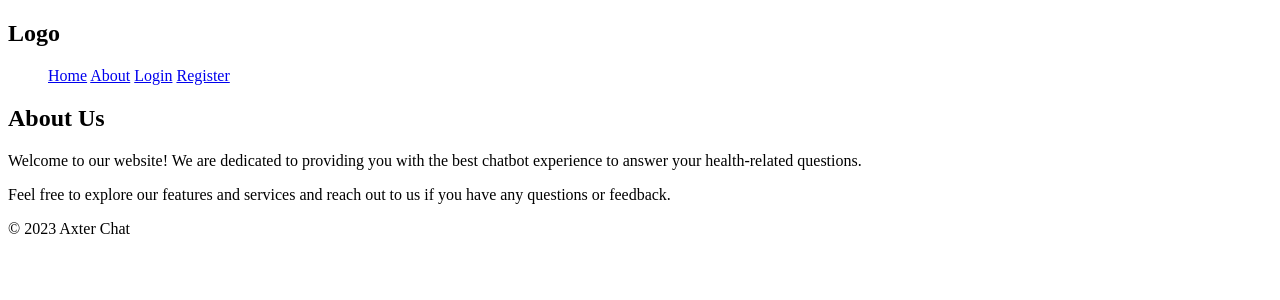
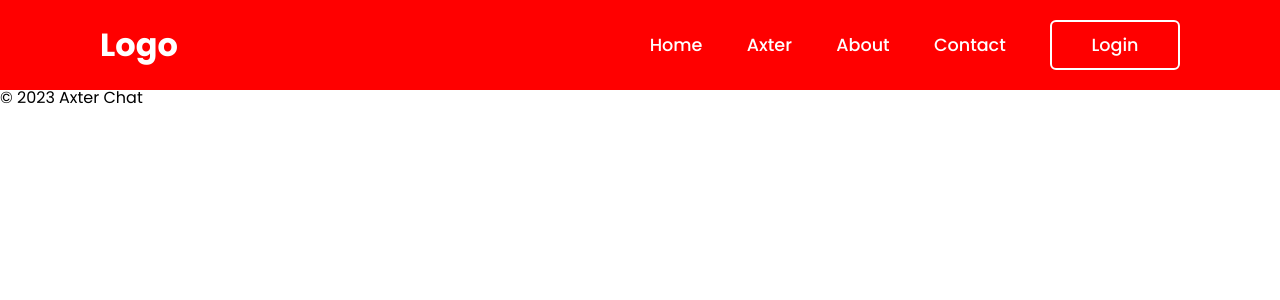
Before and after one commit to ashwiniso/axterchat_v1, a Django app: page /about/ in a window 1280 px wide. Shown: the top 300 px of the page. Run offline with Django 4.2, Linux system fonts and the light colour scheme.

Commit message:
added pages and their respective css files

```diff
--- /dev/null
+++ b/axter_chat/static/axter_chat/about.css
@@ -0,0 +1,84 @@
+@import url('https://fonts.googleapis.com/css2?family=Poppins:wght@300;400;500;600;700;800;900&display=swap');
+
+* {
+    margin: 0;
+    padding: 0;
+    box-sizing: border-box;
+    font-family: 'Poppins', sans-serif;
+}
+
+header {
+    position: fixed;
+    top: 0;
+    left: 0;
+    width: 100%;
+    padding: 20px 100px;
+    background: red;
+    display: flex;
+    justify-content: space-between;
+    align-items: center;
+    z-index: 99;
+
+}
+
+.logo {
+    font-size: 2em;
+    color: #fff;
+    user-select: none;
+}
+
+.navigation a {
+    position: relative;
+    font-size: 1.1em;
+    color: #fff;
+    text-decoration:none;
+    font-weight: 500;
+    margin-left: 40px;
+    justify-content: space-between;
+    align-items: center;
+}
+
+.navigation a::after{
+    content: '';
+    position: absolute;
+    left: 0;
+    bottom: -6px;
+    width: 100%;
+    height: 3px;
+    background: #fff;
+    border-radius: 5px;
+    transform: scaleX(0);
+    transition: transform .5s;
+}
+
+.navigation a:hover::after{
+    transform: scaleX(1);
+}
+
+.navigation .btnLogin-popup {
+    width: 130px;
+    height: 50px;
+    background: transparent;
+    border: 2px solid #fff;
+    outline: none;
+    border-radius: 6px;
+    cursor: pointer;
+    font-size: 1.1em;
+    color: #fff;
+    font-weight: 500;
+    margin-left: 40px;
+    transition:  0.5s;
+}
+
+.navigation .btnLogin-popup:hover {
+    background: #fff;
+    color: #162938;
+}
+.section {
+    position: relative;
+    width: 100%;
+    height: 100vh;
+    display: flex;
+    justify-content: center;
+    align-items: center;
+}
--- a/axter_chat/templates/axter_chat/about.html
+++ b/axter_chat/templates/axter_chat/about.html
@@ -6,17 +6,18 @@
     <meta http-equiv="X-UA-Compatible" content="IE=edge">
     <meta name="viewport" content="width=device-width, initial-scale=1.0">
     <title>About Us</title>
+    {% load static %}
+    <link rel="stylesheet" type="text/css" href="{% static 'axter_chat/about.css' %}">
 </head>
 <body>
     <header>
         <h2 class="logo">Logo</h2>
         <nav class="navigation">
-            <ul class="nav__list">
-                <a href="{% url 'axter_chat:index' %}" class="nav__link">Home</a>
-                <a href="{% url 'axter_chat:about' %}" class="nav__link">About</a>
-                <a href="{% url 'axter_chat:login' %}" class="nav__link">Login</a>
-                <a href="{% url 'axter_chat:register' %}" class="nav__link">Register</a>
-            </ul>
+            <a href="{% url 'axter_chat:index' %}">Home</a>
+            <a href="{% url 'axter_chat:axter' %}">Axter</a>
+            <a href="{% url 'axter_chat:about' %}">About</a>
+            <a href="{% url 'axter_chat:contact' %}">Contact</a>
+            <button class="btnLogin-popup">Login</button>
         </nav>
     </header>
 
--- a/axter_chat/templates/axter_chat/index.html
+++ b/axter_chat/templates/axter_chat/index.html
@@ -13,7 +13,9 @@
         <h2 class="logo">Logo</h2>
         <nav class="navigation">
             <a href="{% url 'axter_chat:index' %}">Home</a>
+            <a href="{% url 'axter_chat:axter' %}">Axter</a>
             <a href="{% url 'axter_chat:about' %}">About</a>
+            <a href="{% url 'axter_chat:contact' %}">Contact</a>
             <button class="btnLogin-popup">Login</button>
     </header>
 </body>
--- a/axter_chat/urls.py
+++ b/axter_chat/urls.py
@@ -7,8 +7,10 @@
 
 urlpatterns = [
     path("", views.index, name="index"),
-    path('getResponse/', views.getResponse, name='getResponse'),
+    path('axter/getResponse/', views.getResponse, name='getResponse'),
+    path('axter/', views.axter, name='axter'),
     path('about/', views.about, name='about'),
+    path('contact/', views.contact, name='contact'),
     path('login/', views.login_view, name='login'),
     path('register/', views.register_view, name='register')
 ]
--- a/axter_chat/views.py
+++ b/axter_chat/views.py
@@ -46,6 +46,12 @@
 def about(request):
     return render(request, "axter_chat/about.html")
 
+def axter(request):
+    return render(request, "axter_chat/axter.html")
+
+def contact(request):
+    return render(request, "axter_chat/contact.html")
+
 def login_view(request):
     if request.method == 'POST':
         form = AuthenticationForm(data=request.POST)
```
Also changed, not shown: axter_chat/static/axter_chat/contact.css (added, +86 -0 lines), axter_chat/static/axter_chat/homepage.css (+22 -0 lines), axter_chat/templates/axter_chat/axter.html (added, +61 -0 lines), axter_chat/templates/axter_chat/axter_chat.html (deleted, +0 -61 lines), axter_chat/templates/axter_chat/contact.html (added, +35 -0 lines), 2 other files.
